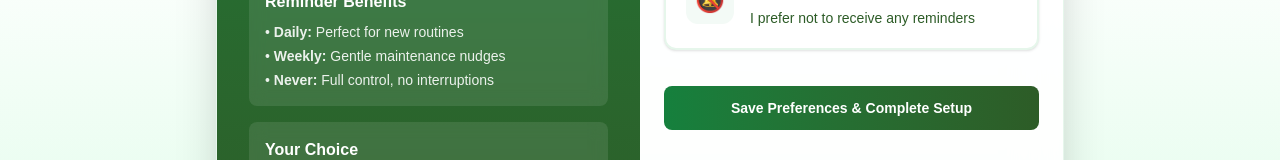
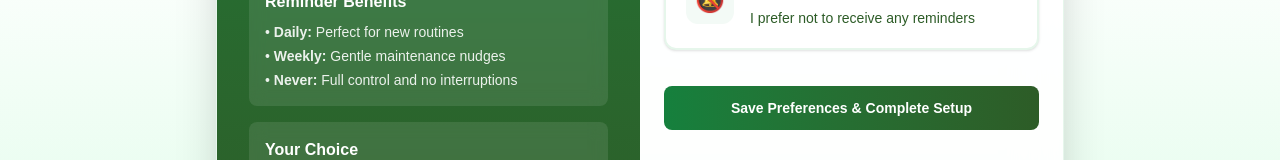
Before and after one commit to fides-3/DERMASHIELD, a Next.js app: page /alerts-preferences in a window 1280 px wide. Shown: the part 531-691 px from the top of the page. Built offline with nearby package versions, Linux system fonts and the light colour scheme.

Commit message:
corrected errors

```diff
--- a/app/alerts-preferences/page.tsx
+++ b/app/alerts-preferences/page.tsx
@@ -82,7 +82,7 @@ export default function AlertsPreferencesPage() {
                   <div className="text-sm text-white/90 space-y-1">
                     <p>• <strong>Daily:</strong> Perfect for new routines</p>
                     <p>• <strong>Weekly:</strong> Gentle maintenance nudges</p>
-                    <p>• <strong>Never:</strong> Full control, no interruptions</p>
+                    <p>• <strong>Never:</strong> Full control and no interruptions</p>
                   </div>
                 </div>
 
```
